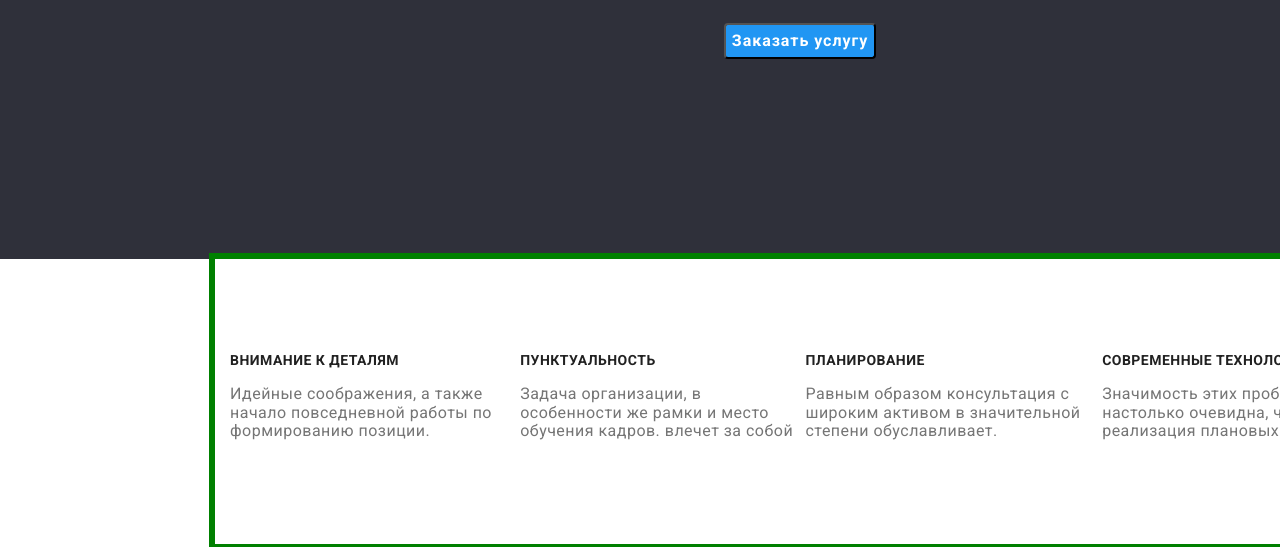
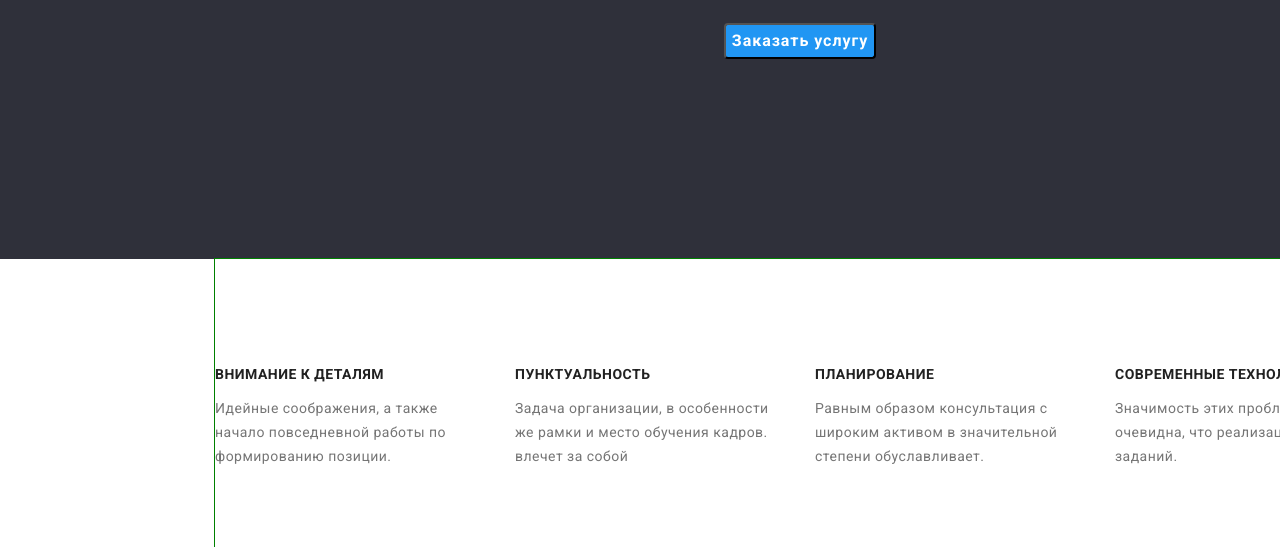
Before and after one commit to Alex-Nik-Vel/goit-markup-hw-03, a plain HTML site: page index.html in a window 1280 px wide. Shown: the part 368-915 px from the top of the page. Drawn offline with nearby package versions, Linux system fonts and the light colour scheme.

Commit message:
creat section pucul

```diff
--- a/css/style.css
+++ b/css/style.css
@@ -23,7 +23,7 @@ body {
 .container {
   margin-left: auto;
   margin-right: auto;
-  outline: 6px solid green;
+  outline: 1px solid green;
   width: 1170px;
   padding-left: 15px;
   padding-right: 15px;
@@ -103,7 +103,7 @@ body {
 .contacts:hover {
   color: var(--booton-color);
 }
-                 /* ___hero___ */
+/* ___hero___ */
 .title {
   color: var(--title-color);
 }
@@ -112,10 +112,9 @@ body {
   margin-right: auto;
   padding-top: 200px;
   margin-top: 0;
-/* margin-bottom:94px; */
+  /* margin-bottom:94px; */
   background-color: var(--footer-header-backgraund);
   color: rgb(255, 255, 255);
-
 
   text-align: center;
   width: 1600px;
@@ -125,6 +124,7 @@ body {
   margin-bottom: 40px;
   margin-left: auto;
   margin-right: auto;
+
   font-weight: 900;
   font-size: 44px;
   line-height: 1.36;
@@ -135,11 +135,11 @@ body {
   width: 696px;
   left: 452px;
   top: 280px;
-
-  border-radius: nullpx;
 }
 /*___ BOOtON ___*/
 .button-hero {
+  margin-top: 0;
+  margin-bottom: 200px;
   font-family: inherit;
   background-color: var(--booton-color);
   color: white;
@@ -150,10 +150,8 @@ body {
   align-items: center;
   text-align: center;
   letter-spacing: 0.06em;
-  height: 50;
-  width: 200;
-  margin-top: 0;
-  margin-bottom: 200px;
+  /* height: 50;
+  min-width: 200; */
   border-radius: 4px;
 }
 .button-hero:hover,
@@ -197,15 +195,29 @@ body {
 }
 .list-pecul {
   display: flex;
+  justify-content: center;
+}
+.pecul-item {
+  padding: 0;
+  min-width: 270px;
+}
+.list-pecul .pecul-item + .pecul-item {
+  margin-left: 30px;
 }
 .title-pecul {
   font-weight: 700;
   font-size: 14px;
   line-height: 1.14;
   text-transform: uppercase;
-  margin-top: 0;
-  margin-bottom: 10px;
+  /* margin-top: 0;
+  margin-bottom: 10px; */
 }
+.pecul-desc {
+  font-size: 14px;
+  line-height: 1.71;
+  }
+
+  /* <!--What are we doing--> */
 .section-do {
   padding-bottom: 94px;
 }
--- a/index.html
+++ b/index.html
@@ -57,30 +57,30 @@
       <section class="section-pecul container">
         <!-- <div class="container"> -->
         <ul class="list-ul list-pecul">
-          <li>
+          <li class="pecul-item">
             <h3 class="title title-pecul">Внимание к деталям</h3>
-            <p class="section-desc">
+            <p class="pecul-desc">
               Идейные соображения, а также начало повседневной работы по
               формированию позиции.
             </p>
           </li>
-          <li>
+          <li class="pecul-item">
             <h3 class="title title-pecul">Пунктуальность</h3>
-            <p class="section-desc">
+            <p class="pecul-desc">
               Задача организации, в особенности же рамки и место обучения
               кадров. влечет за собой
             </p>
           </li>
-          <li>
+          <li class="pecul-item">
             <h3 class="title title-pecul">Планирование</h3>
-            <p class="section-desc">
+            <p class="pecul-desc">
               Равным образом консультация с широким активом в значительной
               степени обуславливает.
             </p>
           </li>
-          <li>
+          <li class="pecul-item">
             <h3 class="title title-pecul">Современные технологии</h3>
-            <p class="section-desc">
+            <p class="pecul-desc">
               Значимость этих проблем настолько очевидна, что реализация
               плановых заданий.
             </p>
```
